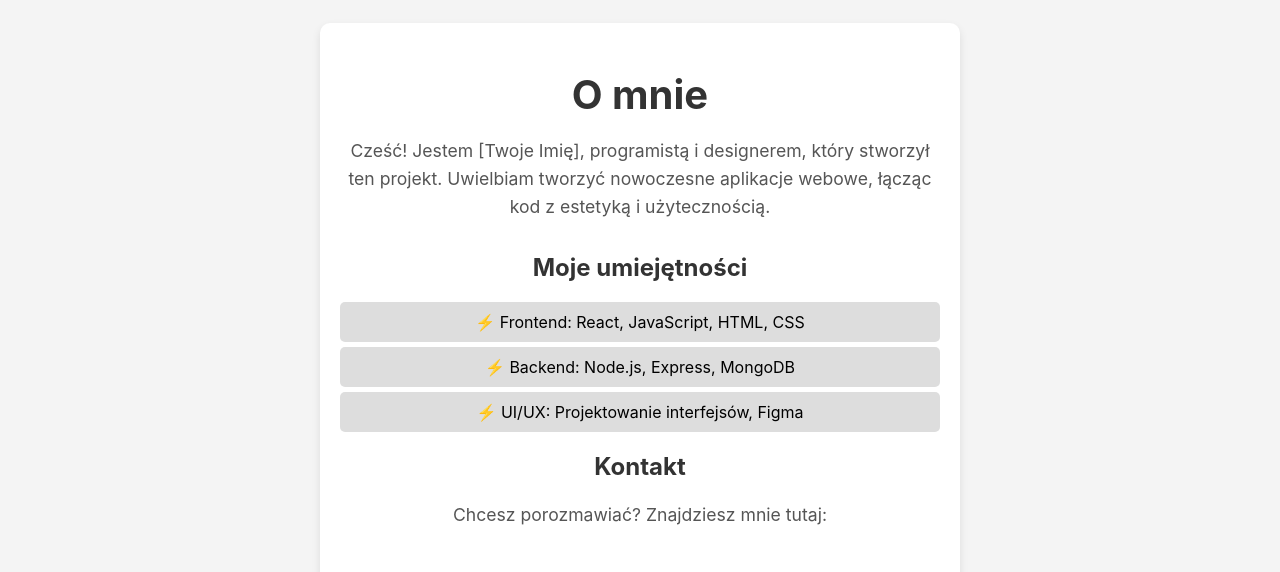
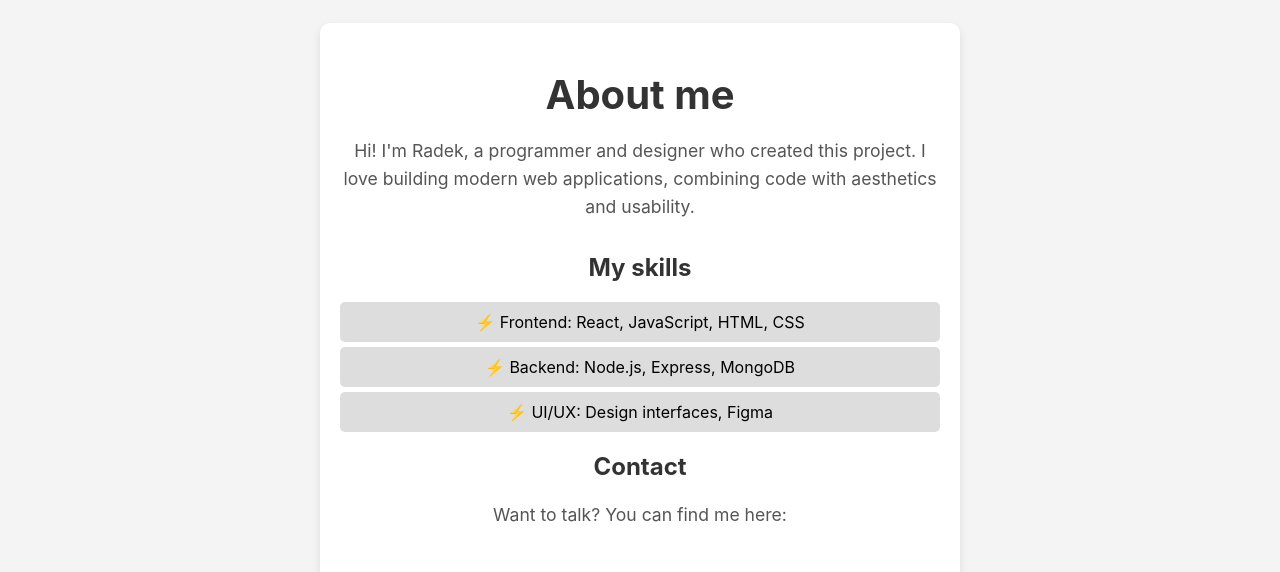
Before and after one commit to Elenmith/MoodAnime, a React (Create React App) app: page /about in a window 1280 px wide. Shown: the part 142-714 px from the top of the page. Built offline with nearby package versions, Linux system fonts and the light colour scheme; no server answers; a web font is replaced by a local one.

Commit message:
Update About.js

```diff
--- a/src/components/About/About.js
+++ b/src/components/About/About.js
@@ -5,19 +5,19 @@ const About = () => {
   return (
     <div className="about-container">
       <div className="about-content">
-        <h1>O mnie</h1>
-        <p>Cześć! Jestem [Twoje Imię], programistą i designerem, który stworzył ten projekt. Uwielbiam tworzyć nowoczesne aplikacje webowe, łącząc kod z estetyką i użytecznością.</p>
+        <h1>About me</h1>
+        <p>Hi! I'm Radek, a programmer and designer who created this project. I love building modern web applications, combining code with aesthetics and usability.</p>
 
-        <h2>Moje umiejętności</h2>
+        <h2>My skills</h2>
         <ul>
           <li>⚡ Frontend: React, JavaScript, HTML, CSS</li>
           <li>⚡ Backend: Node.js, Express, MongoDB</li>
-          <li>⚡ UI/UX: Projektowanie interfejsów, Figma</li>
+          <li>⚡ UI/UX: Design interfaces, Figma</li>
         </ul>
 
-        <h2>Kontakt</h2>
-        <p>Chcesz porozmawiać? Znajdziesz mnie tutaj:</p>
-        <a href="https://github.com/TWOJ_GITHUB" target="_blank" rel="noopener noreferrer">GitHub</a>
+        <h2>Contact</h2>
+        <p>Want to talk? You can find me here:</p>
+        <a href="https://github.com/Elenmith" target="_blank" rel="noopener noreferrer">GitHub</a>
       </div>
     </div>
   );
```
